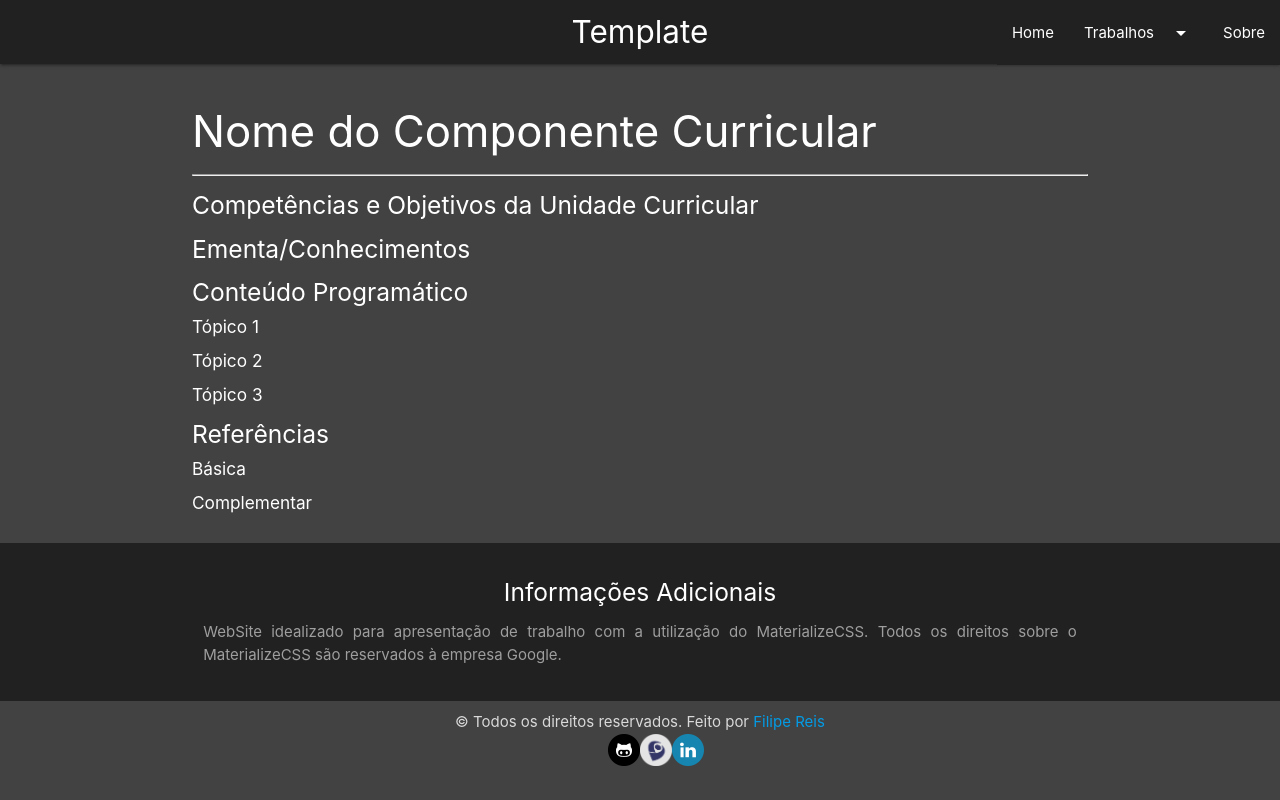
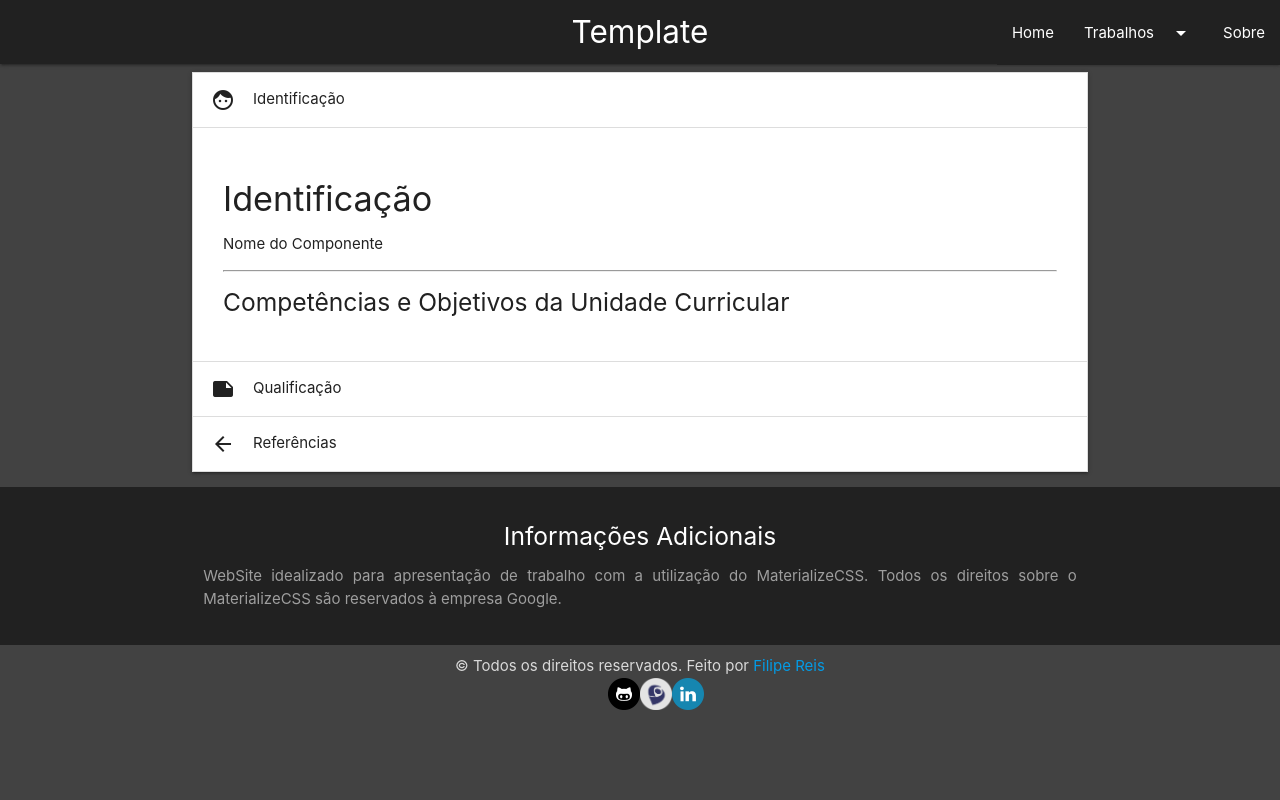
Before and after one commit to filipefdrs/template, a plain HTML site: page sobre.html in a window 1280 px wide. Drawn offline with Linux system fonts and the light colour scheme.

Commit message:
Add files via upload

```diff
--- a/js/init.js
+++ b/js/init.js
@@ -4,6 +4,8 @@
     $('.sidenav').sidenav();
     $('.dropdown-trigger').dropdown({hover: false});
     $('.carousel.carousel-slider').carousel({fullWidth: true, indicators: true});
+    setInterval(function() {$('.carousel').carousel('next');}, 3000);
+    $('.collapsible').collapsible();
     $('.modal').modal();
 
   }); // end of document ready
--- a/sobre.html
+++ b/sobre.html
@@ -60,15 +60,29 @@
 
       <!-- Conteúdo Principal -->
       <main>
-        <div class="section container white-text">
-          <h3>Nome do Componente Curricular</h3>
+
+
+        <div class="container text-justify white">
+          <ul class="collapsible">
+            <li class="active">
+              <div class="collapsible-header"><i class="material-icons md-48">face</i>Identificação</div>
+              <div class="collapsible-body">
+                  <h4>Identificação</h4>
+                  <p>Nome do Componente</p>
                   <hr />
                   <h5>Competências e Objetivos da Unidade Curricular</h5>
                   <p></p>
 
+
+              </div>
+            </li>
+
+            <li>
+              <div class="collapsible-header"><i class="material-icons md-48">note</i>Qualificação</div>
+              <div class="collapsible-body">
                 <h5>Ementa/Conhecimentos</h5>
                 <p></p>
-
+                <hr />
                 <h5>Conteúdo Programático</h5>
                 <h6>Tópico 1</h6>
                 <ul>
@@ -85,6 +99,12 @@
                   <li></li>
                 </ul>
 
+              </div>
+            </li>
+
+            <li>
+              <div class="collapsible-header"><i class="material-icons md-48">arrow_back</i>Referências</div>
+              <div class="collapsible-body">
                 <h5>Referências</h5>
                 <h6>Básica</h6>
                 <ul>
@@ -94,6 +114,9 @@
                 <h6>Complementar</h6>
                 <ul>
                   <li></li>
+                </ul>
+              </div>
+            </li>
           </ul>
         </div>
       </main>
```
Lines whose indentation alone changed are shown as unchanged.
